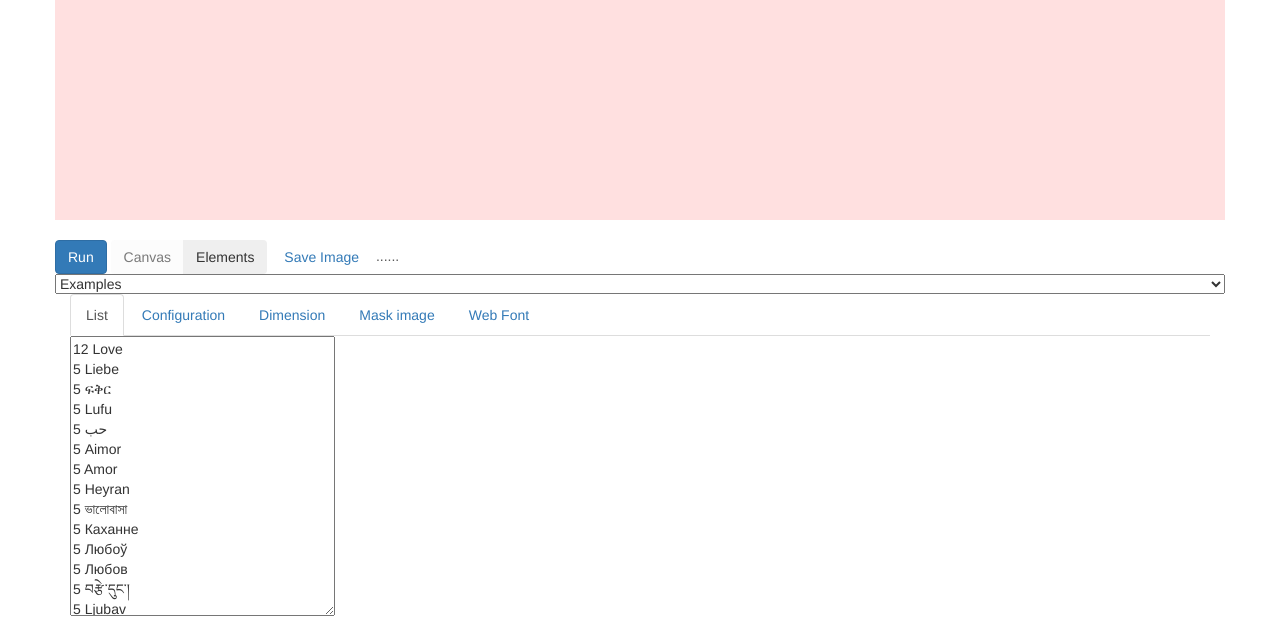
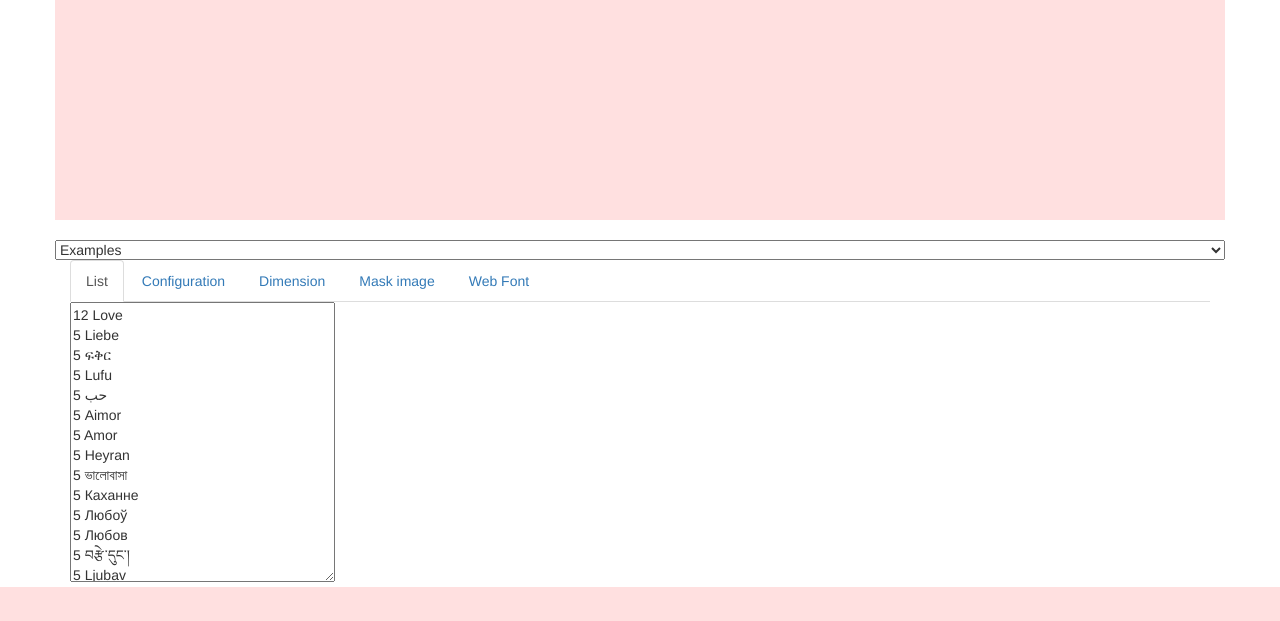
Before and after one commit to iceparadise13/kinokonow, a Flask app: template templates/index.html in a window 1280 px wide. Shown: the part 669-1290 px from the top of the page. After the commit the page ends 1256 px from the top, so only its background shows below. Run offline with Flask 2, Linux system fonts and the light colour scheme; the template is opened without the code that fills it, so the values that code supplies are empty; some libraries are stand-ins or nearby versions; some web fonts are replaced.

Commit message:
Remove buttons

```diff
--- a/static/index.js
+++ b/static/index.js
@@ -276,23 +276,6 @@ jQuery(function($) {
     }
   });
 
-  $('#btn-canvas').on('click', function showCanvas(evt) {
-    $canvas.removeClass('hide');
-    $htmlCanvas.addClass('hide');
-    $('#btn-canvas').prop('disabled', true);
-    $('#btn-html-canvas').prop('disabled', false);
-  });
-
-  $('#btn-html-canvas').on('click', function showCanvas(evt) {
-    $canvas.addClass('hide');
-    $htmlCanvas.removeClass('hide');
-    $('#btn-canvas').prop('disabled', false);
-    $('#btn-html-canvas').prop('disabled', true);
-  });
-
-  $('#btn-canvas').prop('disabled', true);
-  $('#btn-html-canvas').prop('disabled', false);
-
   var $examples = $('#examples');
   $examples.on('change', function loadExample(evt) {
     changeHash(this.value);
--- a/templates/index.html
+++ b/templates/index.html
@@ -110,15 +110,6 @@
           <div id="html-canvas" class="canvas"></div>
         </div>
         <div class="span6">
-          <button class="btn btn-primary" type="submit">Run</button>
-          <div class="btn-group">
-            <button class="btn" type="button" id="btn-canvas" disabled title="Show drawn canvas element.">Canvas</button>
-            <button class="btn" type="button" id="btn-html-canvas" title="Show Word Cloud with elements.">Elements</button>
-          </div>
-          <a class="btn" id="btn-save" href="#" download="wordcloud.png" title="Save canvas">Save Image</a>
-          <span id="loading" hidden>......</span>
-        </div>
-        <div class="span6">
           <select id="examples" class="">
             <option selected>Examples</option>
             <option value="web-tech">Web Technologies</option>
```
